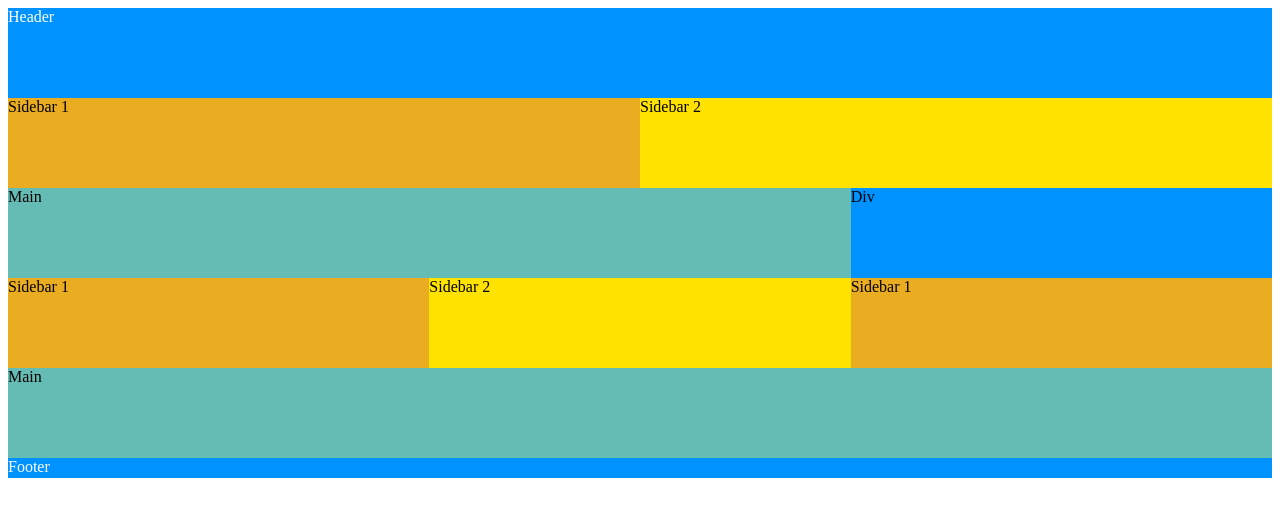
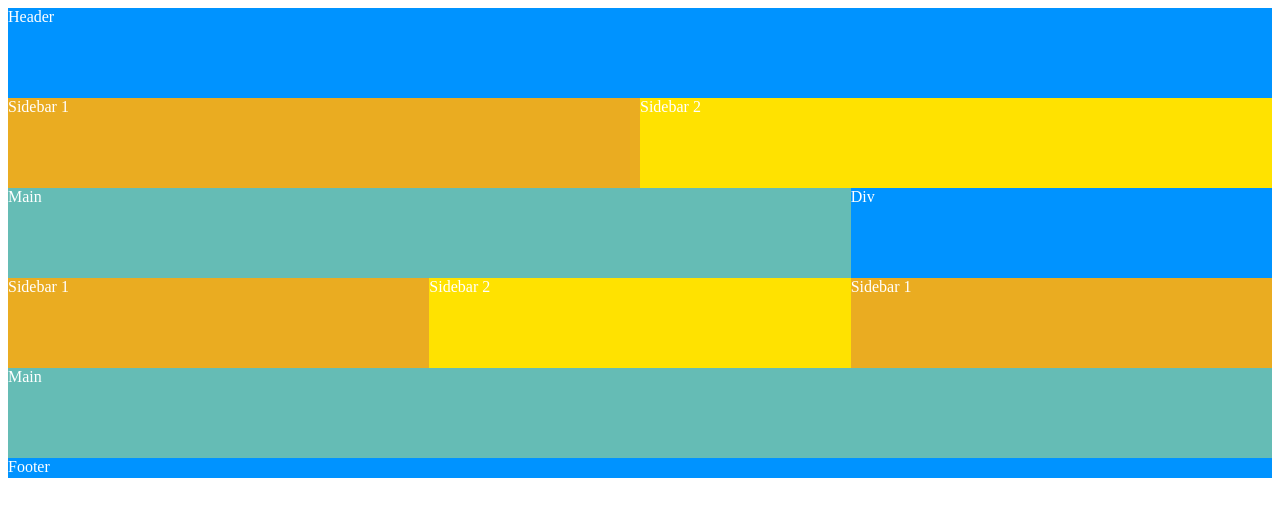
Before and after one commit to nahomie11/Wireframe, a plain HTML site: page index.html in a window 1280 px wide. Drawn offline with Linux system fonts and the light colour scheme.

Commit message:
Update index.html

```diff
--- a/index.html
+++ b/index.html
@@ -7,6 +7,7 @@
     <link rel="preconnect"
      href="https://fonts.gstatic.com">
 <link href="https://fonts.googleapis.com/css2?family=Courier+Prime&display=swap" rel="stylesheet">
+
 
 </body>
 
@@ -23,7 +24,8 @@ header.demo{
 .demo5{
     background-color: rgb(0, 147, 255);
     grid-column-start: 5;
-    grid-column-end: 7;}
+    grid-column-end: 7;
+    color: rgb(255, 255, 255);}
 
 footer.demo{
     background-color: rgb(0, 147, 255);
@@ -38,37 +40,44 @@ footer.demo{
 .demo2{
     background-color:rgb(234, 172, 33);
     grid-column-start: 1;
-    grid-column-end: 4;}
+    grid-column-end: 4;
+    color: rgb(255, 255, 255);}
 
 .demo3{
     background-color: rgb(255, 226, 0);
     grid-column-start: 4;
-    grid-column-end: 7;}
+    grid-column-end: 7;
+    color: rgb(255, 255, 255);}
 
 .demo4{
     background-color: rgb(101, 188, 181);
     grid-column-start: 1;
-    grid-column-end: 5;}
+    grid-column-end: 5;
+    color: rgb(255, 255, 255);}
 
 .demo6{
     background-color:rgb(234, 172, 33);
     grid-column-start: 1;
-    grid-column-end: 3;}
+    grid-column-end: 3;
+    color: rgb(255, 255, 255);}
 
 .demo7{
     background-color: rgb(255, 226, 0);
     grid-column-start: 3;
-    grid-column-end: 5;}
+    grid-column-end: 5;
+    color: rgb(255, 255, 255);}
 
 .demo8{
     background-color:rgb(234, 172, 33);
     grid-column-start: 5;
-    grid-column-end: 7;}
+    grid-column-end: 7;
+    color: rgb(255, 255, 255);}
 
 .demo9{
     background-color: rgb(101, 188, 181);
     grid-column-start: 1;
-    grid-column-end: 7;}
+    grid-column-end: 7;
+    color: rgb(255, 255, 255);}
 
 
 </style>
```
